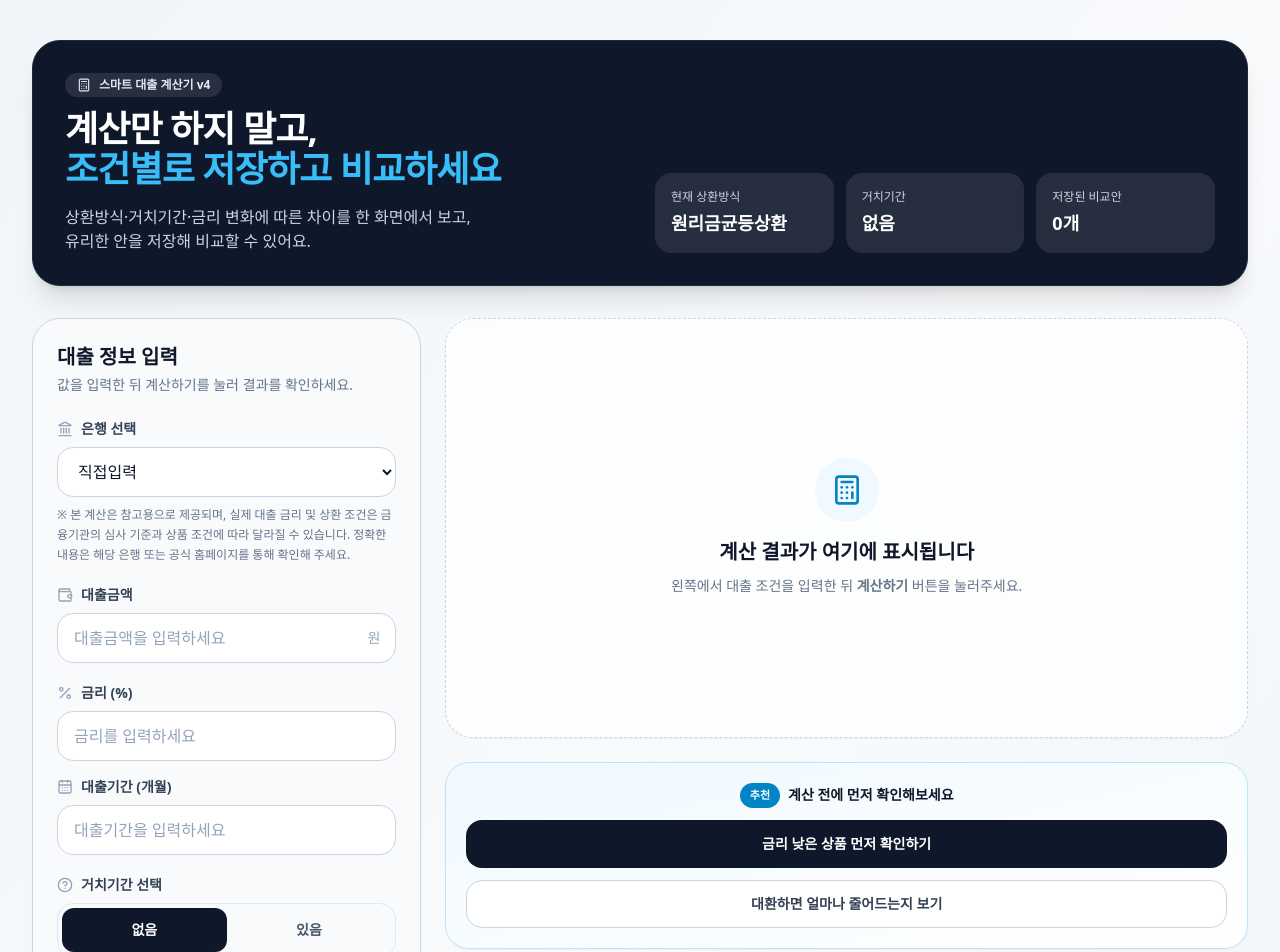
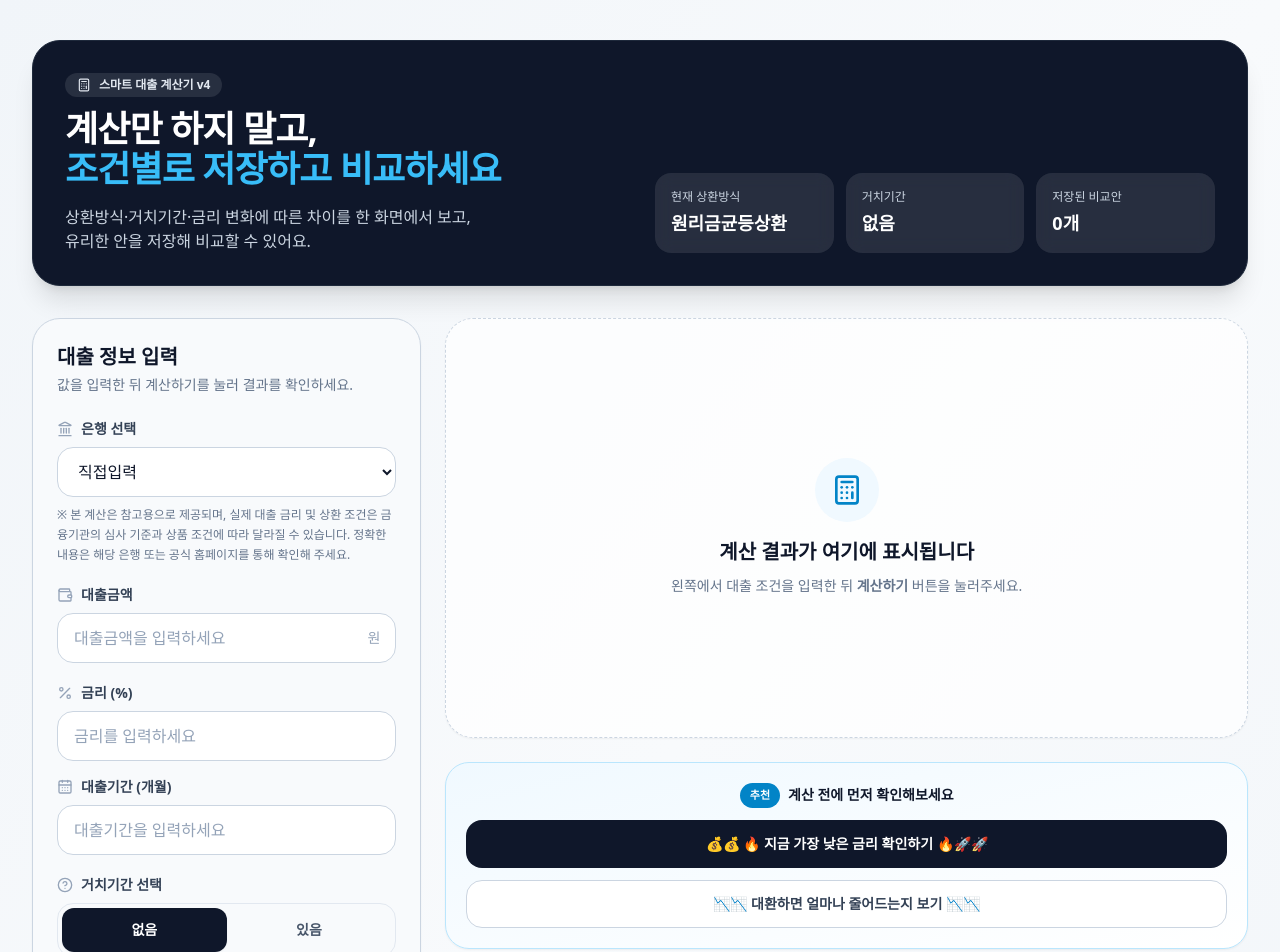
Before and after one commit to jabg31002000-sketch/loan-calculator, a React (Vite) app: page / in a window 1280 px wide. Shown: the top 952 px of the page. Built offline with nearby package versions, Linux system fonts and the light colour scheme.

Commit message:
CTA 위치 이모티콘 수정

```diff
--- a/src/LoanCalculatorRedesign.jsx
+++ b/src/LoanCalculatorRedesign.jsx
@@ -1107,7 +1107,7 @@ export default function LoanCalculatorRedesign() {
             onClick={() => trackCtaClick("rate_compare_precalc")}
             className="flex h-12 items-center justify-center rounded-2xl bg-slate-900 text-sm font-bold text-white"
           >
-            금리 낮은 상품 먼저 확인하기
+            💰💰 🔥 지금 가장 낮은 금리 확인하기 🔥🚀🚀
           </a>
 
           <a
@@ -1115,7 +1115,7 @@ export default function LoanCalculatorRedesign() {
             onClick={() => trackCtaClick("refinance_precalc")}
             className="flex h-12 items-center justify-center rounded-2xl border border-slate-300 bg-white text-sm font-bold text-slate-700"
           >
-            대환하면 얼마나 줄어드는지 보기
+            📉📉 대환하면 얼마나 줄어드는지 보기 📉📉
           </a>
         </div>
       </div>
@@ -1708,14 +1708,14 @@ export default function LoanCalculatorRedesign() {
   onClick={() => trackCtaClick("rate_compare_precalc")}
   className="flex h-12 items-center justify-center gap-2 rounded-2xl bg-gradient-to-r from-sky-500 to-blue-600 text-sm font-bold text-white shadow-md hover:shadow-lg active:scale-[0.98]"
 >
-  💰💰 🔥지금 가장 낮은 금리 확인하기 🔥🚀🚀
+  지금 가장 낮은 금리 확인하기
 </a>
                       <a
   href="/refinance-guide"
   onClick={() => trackCtaClick("refinance_precalc")}
   className="flex h-12 items-center justify-center gap-2 rounded-2xl border border-slate-300 bg-white text-sm font-bold text-slate-700 hover:bg-slate-50 active:scale-[0.98]"
 >
-  🔥📉📉 대환하면 얼마나 줄어드는지 보기 📉📉🔥
+  대환하면 얼마나 줄어드는지 보기
 </a>
                     </div>
                   </div>
```
